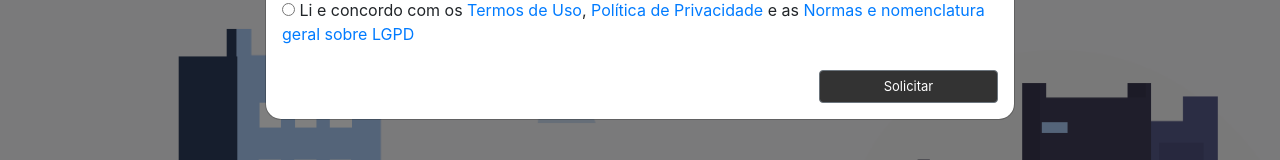
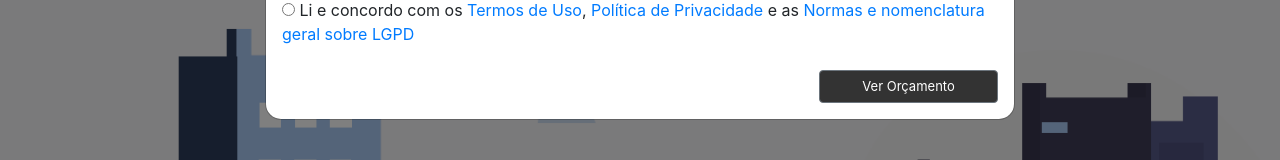
Before and after one commit to aceleradora-TW/descarte-certo, a React (Create React App) app in the folder frontend/: page / in a window 1280 px wide. Both pictures are taken after a click on the button "Orçamento Rápido". Shown: the part 474-634 px from the top of the page. Built offline with nearby package versions, Linux system fonts and the light colour scheme.

Commit message:
145/@Elliens @daniellemadrid: Ajusta modal

```diff
--- a/frontend/src/components/Modal/Modal.js
+++ b/frontend/src/components/Modal/Modal.js
@@ -301,7 +301,7 @@ function Modal(props) {
                   </FormGroup>
                 </Col>
                 <Col className="col-lg-3">
-                  <div>
+                  <div id="quantity">
                     <Field
                       type="Number"
                       placeholder="1"
@@ -333,7 +333,7 @@ function Modal(props) {
                     <option value="Somente Madeira" label="Somente Madeira" />
                     <option
                       value="Mix"
-                      label="Mix (mistura de resíduos de obra)"
+                      label="Resíduos Misturados (mistura de resíduos de obra)"
                     />
                   </select>{' '}
                   <ErrorMessage component="div" name="residueType" />
@@ -421,7 +421,7 @@ function Modal(props) {
                 type="submit"
                 onClick={FormGroup.disabled}
               >
-                Solicitar
+                Ver Orçamento
               </Button>
               <Alert
                 color={submitSuccess ? 'success' : 'danger'}
--- a/frontend/src/components/Modal/ModalStyle.css
+++ b/frontend/src/components/Modal/ModalStyle.css
@@ -69,3 +69,7 @@
   padding-left: 0px;
   margin-left: 0px;
 }
+
+#quantity ::-webkit-input-placeholder {
+  text-align: center;
+}
```
